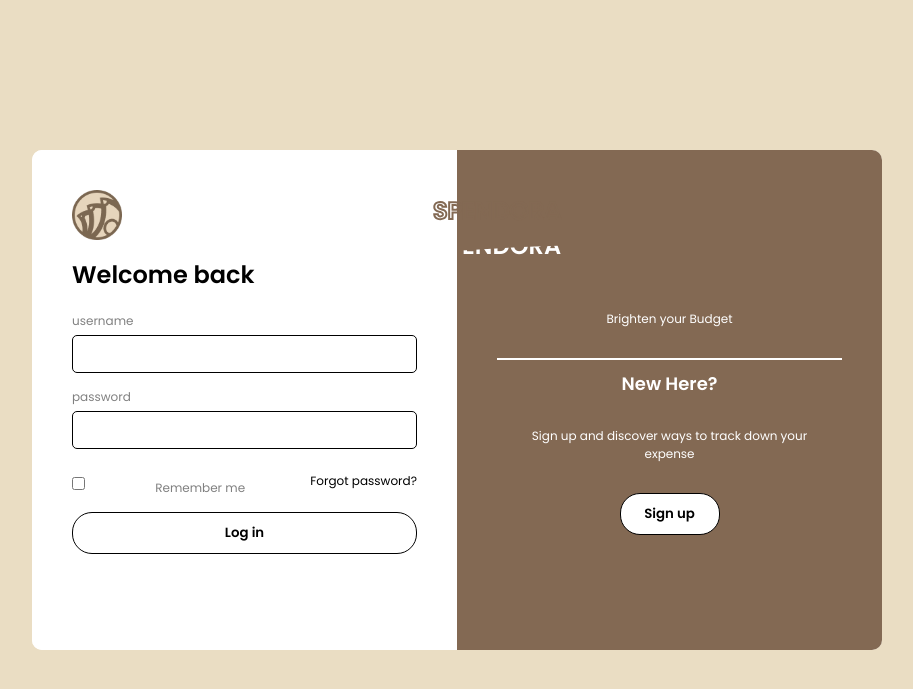
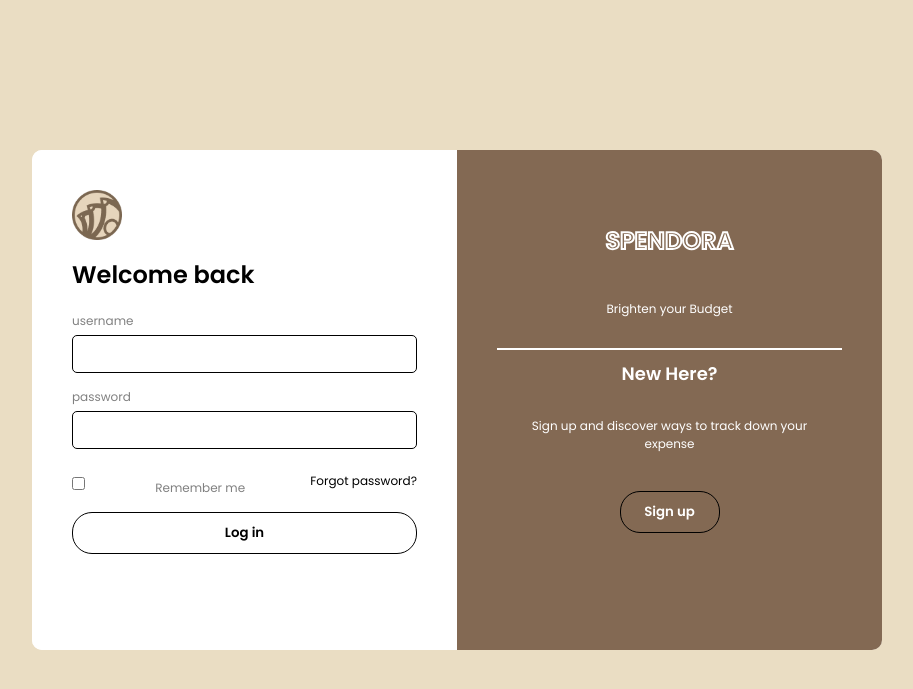
Before and after one commit to Adarsha23/Spendora-frontend, a PHP site: page / in a window 1280 px wide. Shown: the top 689 px of the page, without its empty margins (183-1096 px from the left). Run offline with PHP 8.4, Linux system fonts and the light colour scheme.

Commit message:
THIS IS THE FINAL LOGN PAGE(HTML, CSS)

```diff
--- a/index.html
+++ b/index.html
@@ -51,7 +51,6 @@
         <!-- Right Section: Signup Invitation -->
         <div class="signup-section">
             <h2>SPENDORA</h2>  <!-- Brand name -->
-            <h2>SPENDORA</h2>
             <p class="tagline">Brighten your Budget</p>  <!-- Slogan -->
 
             <hr>  <!-- Separator line -->
--- a/style.css
+++ b/style.css
@@ -103,16 +103,24 @@
 
 /* Hover effect for button */
 .btn:hover {
-    background-color: #f5f5f5; /* Light gray on hover */
+    background-color: #836953;
+    color: white;
+    transform: scale(0.5);
+    transition: all 0.3s ease;
+    transition: transform 0.3s ease, background-color 0.3s ease-out, color 0.3s ease;
+    transform: translateY(-5px);
 }
 
 /* Right section (Signup) */
 .signup-section {
-    width: 50%; /* Takes 50% width */
+    width: 50%; /* Make sure it only takes the right half */
+    float: right; /* Ensures it's on the right */
+    text-align: center;
     background-color: #836953; /* Brown background */
     color: white; /* White text */
     text-align: center; /* Center text */
     padding: 60px 40px; /* Padding inside */
+
 }
 
 /* Heading in signup section */
@@ -120,23 +128,16 @@
 .signup-section h2 {
     font-size: 24px; /* Font size */
     font-weight: 600; /* Font weight */
-    transform: translate(-50%, -50%);
+    display: flex;
+    flex-direction: column;
+    justify-content: space-between;
+    height: 7.5vh;
+    gap: 30px;
+    justify-content: center;
 }
 .signup-section h2:nth-child(1){
     color: transparent;
-    -webkit-text-stroke: 2px #836953;
-}
-.signup-section h2:nth-child(2){
-    color: white;
-    animation: animate 4s ease-in-out infinite;
-}
-@keyframes animate{
-    0%, 100%{
-        clip-path: polygon(0% 64%, 12% 62%, 27% 66%, 36% 70%, 49% 75%, 61% 77%, 72% 73%, 84% 69%, 95% 63%, 100% 61%, 100% 100%, 0% 100%);
-    }
-    50%, 100%{
-        clip-path: polygon(1% 71%, 12% 71%, 27% 71%, 41% 65%, 57% 56%, 74% 50%, 88% 50%, 100% 50%, 100% 100%, 1% 100%);
-    }
+    -webkit-text-stroke: 2px white;
 }
 
 /* Tagline styling */
@@ -165,7 +166,16 @@
 
 /* Signup button */
 .signup-section .btn {
-    background-color: white; /* White background */
-    color: black; /* Black text */
+    background-color:#836953; /* White background */
+    color: white; /* Black text */
     width: 100px; /* Fixed width */
+    margin-top: 8px;
 }
+/* Hover effect for button */
+.signup-section .btn:hover {
+    background-color: white;
+    color: black;
+    transform: scale(0.5);
+    transition: transform 0.3s ease, background-color 0.3s ease-out, color 0.3s ease;
+    transform: translateY(-5px);
+}
```
